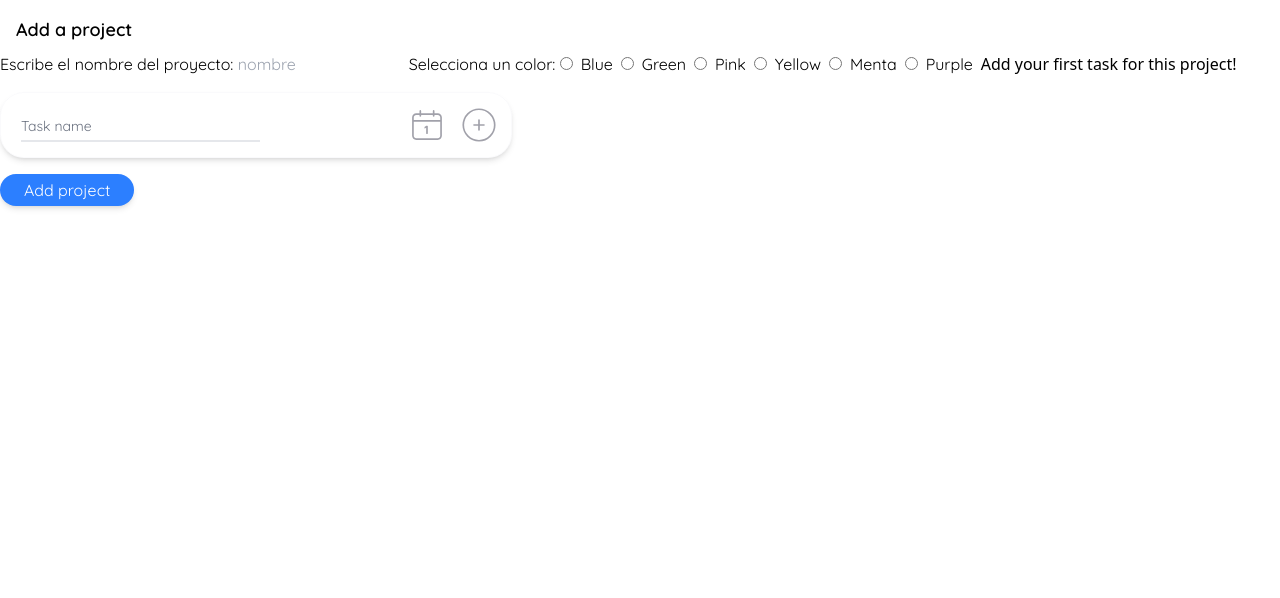
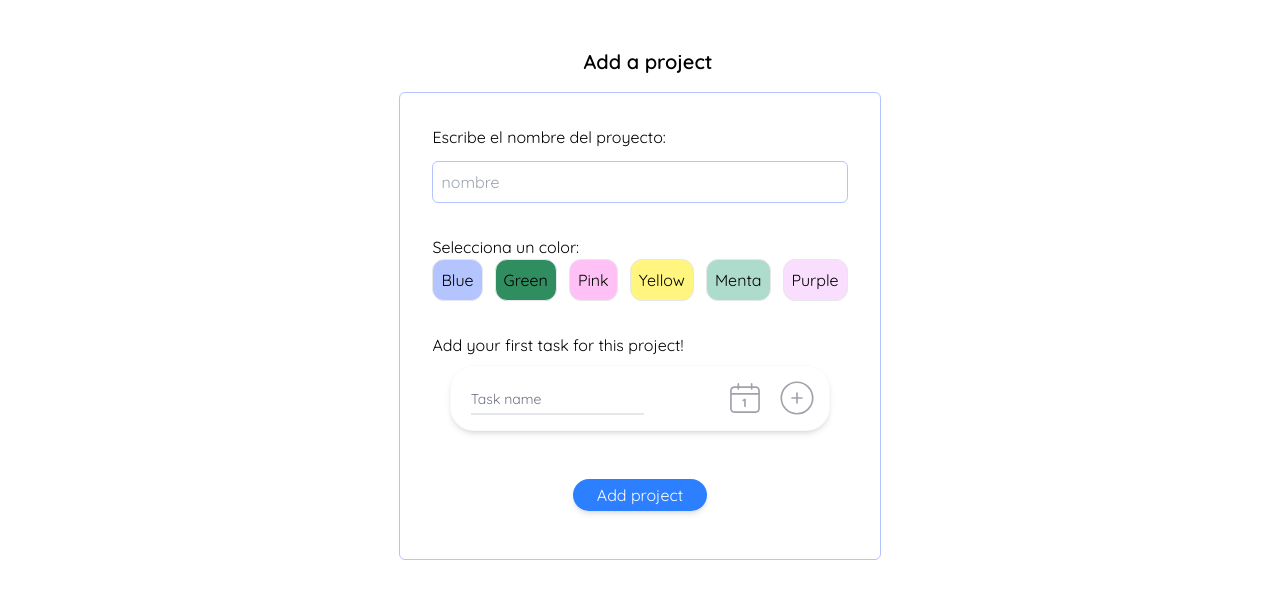
Before and after one commit to aldanielago/TaskList, a React (Vite) app: page /add-project in a window 1280 px wide. Shown: the top 598 px of the page. Built offline with nearby package versions, Linux system fonts and the light colour scheme.

Commit message:
[Styles] Add project component

```diff
--- a/src/components/buttons/PrimaryButton.jsx
+++ b/src/components/buttons/PrimaryButton.jsx
@@ -1,6 +1,7 @@
 function PrimaryButton({ text, onClick }) {
   return (
     <button
+      type="button"
       className="bg-primary-blue rounded-2xl px-6 py-1 shadow-md text-white my-4 mx-auto hover:bg-blue-hover transition-colors duration-500 ease-in-out font-Quicksand"
       onClick={onClick}
       >
--- a/src/components/pages/AddProjectPage.jsx
+++ b/src/components/pages/AddProjectPage.jsx
@@ -4,29 +4,41 @@ import { ProjectContext } from "../../contexts/ProjectsContext"
 import { PrimaryButton } from "../buttons/PrimaryButton"
 
 export function AddProjectPage() {
-  const { projectsPallete } = useContext(ProjectContext)
+  const { projectsPallete } = useContext(ProjectContext);
+
+  function handleSpanClick() {
+
+  }
+
   return (
-    <>
-      <h1 className="font-Quicksand font-bold text-lg pl-4 pt-4">Add a project</h1>
-      <label>
+    <section className="flex flex-col items-center gap-4">
+      <h1 className="font-Quicksand font-bold text-xl pl-4 pt-12">Add a project</h1>
+      <form className="flex flex-col border border-light-blue p-8 gap-8 rounded-md">
+        <label className="flex flex-col gap-3">
           <span className="font-Quicksand">Escribe el nombre del proyecto: </span>
-        <input className="font-Quicksand" type="text" placeholder="nombre"/>
+          <input className="font-Quicksand border border-light-blue rounded-md p-2" type="text" placeholder="nombre"/>
         </label>
-      <label>
+        <label className="flex flex-col">
           <span className="font-Quicksand">Selecciona un color: </span>
+          <div className="flex gap-3">
             { projectsPallete.map((p, index) => {
               return (
                 <label key={index}>
-              <input type="radio" name="color" value={p.pallete} />
-              <span className={`font-Quicksand inline-block bg-${p.bgColor} hover:bg-${p.secondaryColor} hover:cursor-pointer p-2 rounded-xl`}>{p.name}</span>
+                  <input type="radio" name="color" value={p.pallete} className="hidden"/>
+                  <span onClick={handleSpanClick}
+                    className={`font-Quicksand w-min block border ${p.bgColor} hover:${p.secondaryColor} active:${p.secondaryColor} hover:cursor-pointer p-2 rounded-xl`}>
+                    {p.name}
+                  </span>
                 </label>
               )})}
+          </div>
         </label>
-      <label>
-        <span>Add your first task for this project!</span>
-        <AddTask />
+        <label className="flex flex-col items-center">
+          <span className="font-Quicksand self-start">Add your first task for this project!</span>
+          <AddTask/>
         </label>
         <PrimaryButton text="Add project" />
-    </>
+      </form>
+    </section>
   )
 }
--- a/src/contexts/ProjectsContext.jsx
+++ b/src/contexts/ProjectsContext.jsx
@@ -7,12 +7,12 @@ function ProjectProvider({ children }) {
   const { item: projects, updateInfo: setProjects, loading, error } = useLocalStorage('TASKS_V1', []);
 
   const projectsPallete = [
-    { pallete: 1, name:'Blue', bgColor: 'light-blue', secondaryColor: 'very-light-blue' },
-    { pallete: 2, name:'Green', bgColor: 'light-green', secondaryColor: 'very-light-green' },
-    { pallete: 3, name:'Pink', bgColor: 'light-pink', secondaryColor: 'very-light-pink' },
-    { pallete: 4, name:'Yellow', bgColor: 'light-yellow', secondaryColor: 'very-light-yellow' },
-    { pallete: 5, name:'Menta', bgColor: 'menta', secondaryColor: 'light-menta' },
-    { pallete: 6, name:'Purple', bgColor: 'light-purple', secondaryColor: 'very-light-purple' },
+    { pallete: 1, name:'Blue', bgColor: 'bg-light-blue', secondaryColor: 'bg-very-light-blue' },
+    { pallete: 2, name:'Green', bgColor: 'bg-light-green', secondaryColor: 'bg-very-light-green' },
+    { pallete: 3, name:'Pink', bgColor: 'bg-light-pink', secondaryColor: 'bg-very-light-pink' },
+    { pallete: 4, name:'Yellow', bgColor: 'bg-light-yellow', secondaryColor: 'bg-very-light-yellow' },
+    { pallete: 5, name:'Menta', bgColor: 'bg-menta', secondaryColor: 'bg-light-menta' },
+    { pallete: 6, name:'Purple', bgColor: 'bg-light-purple', secondaryColor: 'bg-very-light-purple' },
   ];
 
   // Function to generate ids
--- a/src/contexts/TaskContext.jsx
+++ b/src/contexts/TaskContext.jsx
@@ -159,7 +159,6 @@ function TaskProvider({ children }) {
       }
       return { ...task, formattedDate, colorClass };
     });
-    console.log(filteredTasks);
     return filteredTasks;
   }
 
--- a/src/index.css
+++ b/src/index.css
@@ -17,3 +17,7 @@ input[type="date"]::-webkit-calendar-picker-indicator {
   opacity: 0;
   pointer-events: auto;
 }
+
+label input:checked + span {
+  @apply border-gray-400
+}
```
Lines whose indentation alone changed are shown as unchanged.
